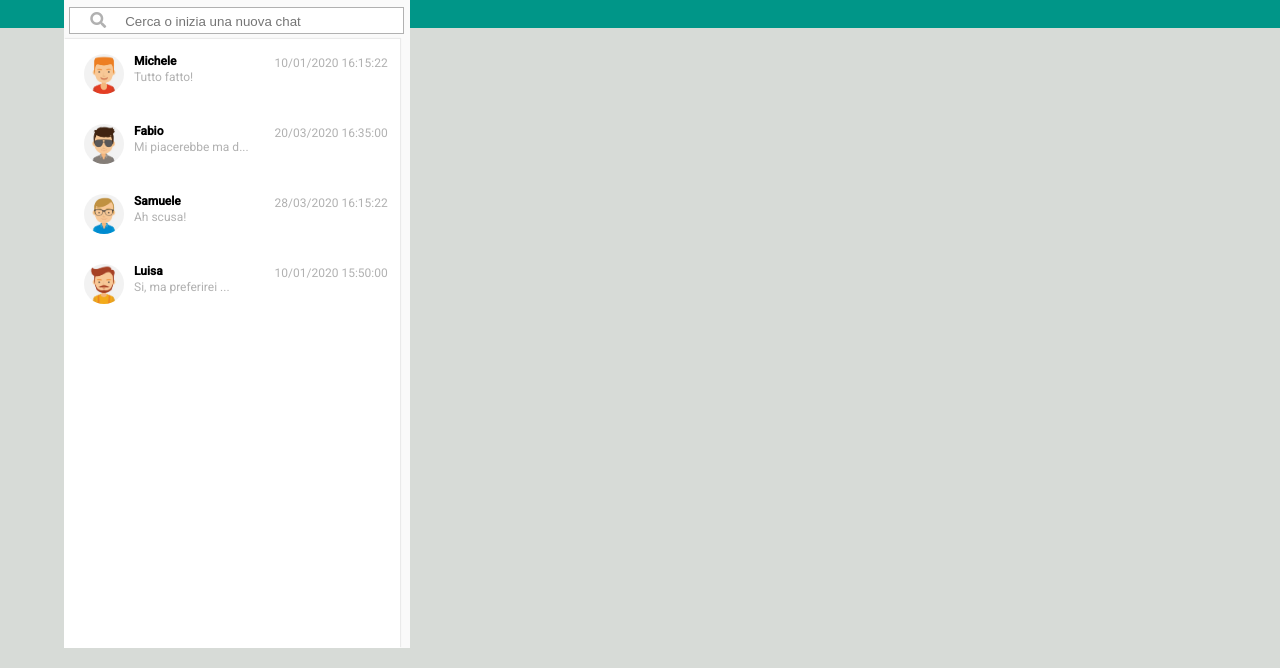
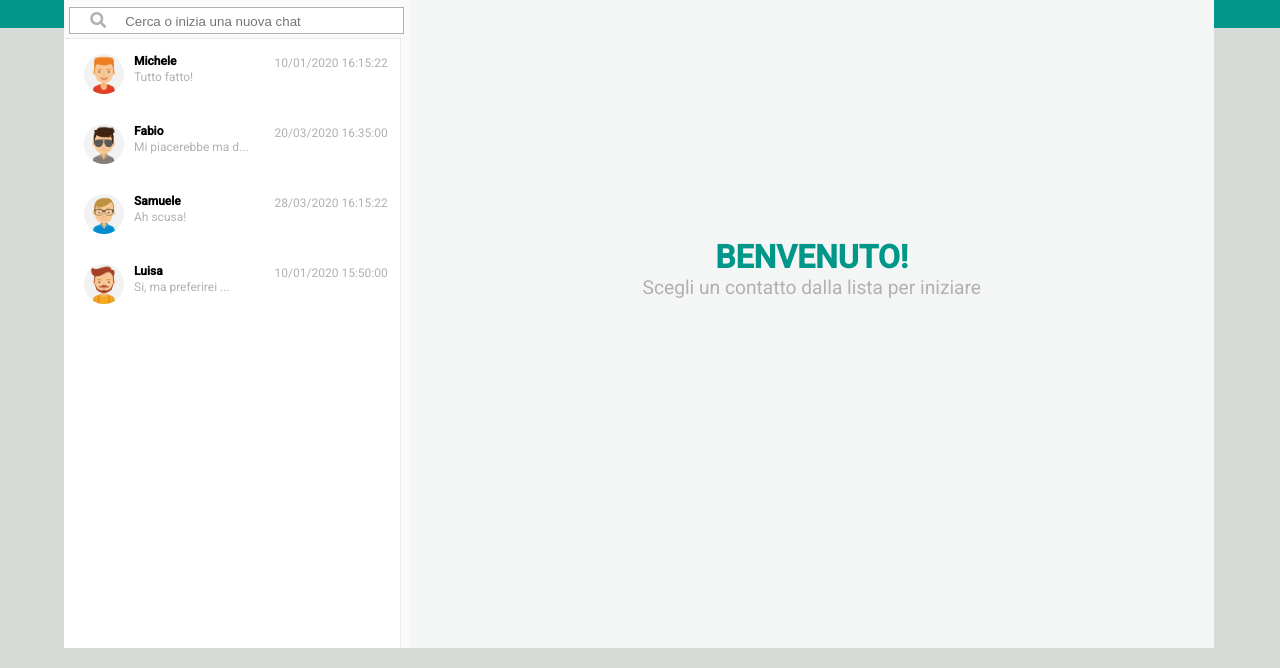
Before and after one commit to Valkyrux/vue-boolzapp, a plain HTML site: page index.html in a window 1280 px wide. Shown: the part 132-800 px from the top of the page. Drawn offline with nearby package versions, Linux system fonts and the light colour scheme.

Commit message:
style-on-welcome

```diff
--- a/css/style.css
+++ b/css/style.css
@@ -191,9 +191,27 @@ button{
     }
 }
 
-.messages {
+.messages, .welcome-screen{
     width: calc(70% - 2px);
     height: 100%;
+}
+
+.welcome-screen {
+    display: flex;
+    justify-content: center;
+    align-items: center;
+    background-color: var(--ultra-light-gray);
+}
+
+.welcome-screen h1 {
+    text-align: center;
+    color: var(--main-green);
+    text-transform: uppercase;
+}
+
+.welcome-screen p {
+    color: var(--gray);
+    font-size: 1.2em;
 }
 
 .messages header {
--- a/index.html
+++ b/index.html
@@ -60,8 +60,11 @@
                         </ul>
                     </div>
                 </div>
-                <div class="messages" v-if="openChat == -1">
-                    benvenuto scegli un contatto dalla lista
+                <div class="welcome-screen" v-if="openChat == -1">
+                    <div>
+                        <h1>benvenuto!</h1>
+                        <p>Scegli un contatto dalla lista per iniziare</p>
+                    </div>
                 </div>
                 <div class="messages" v-if="openChat >= 0">
                     <header>
```
